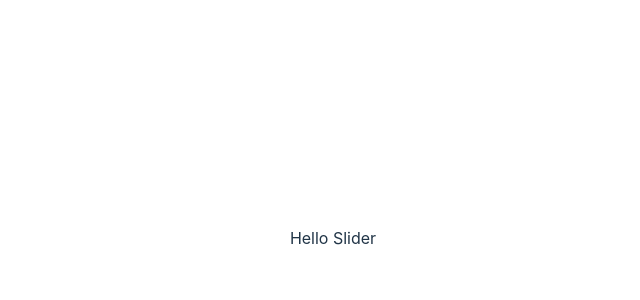
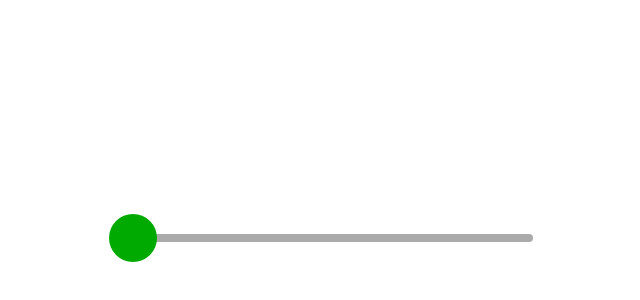
Before and after one commit to jerstucki/lets-make-a-slider, a React (Vite) app: page / in a window 1280 px wide. Shown: the part 162-462 px from the top of the page, without its empty margins (307-947 px from the left). Built offline with nearby package versions, Linux system fonts and the light colour scheme.

Commit message:
basic styles

```diff
--- a/src/Slider.css
+++ b/src/Slider.css
@@ -0,0 +1,34 @@
+:root {
+  --color-gray100: #aaa;
+  --color-gray200: #555;
+  --color-primary: #0a0;
+}
+
+.Slider {
+  position: relative;
+}
+
+.SliderTrack {
+  background: var(--color-gray100);
+  width: 100%;
+  height: 0.5rem;
+  border-radius: 100vw;
+}
+
+.SliderTrackFill {
+  background: var(--color-primary);
+  height: 100%;
+  width: 0;
+}
+
+.SliderThumb {
+  background: var(--color-primary);
+  width: 3rem;
+  height: 3rem;
+  margin-top: -1.5rem;
+  margin-left: -1.5rem;
+  top: 50%;
+  left: 0;
+  border-radius: 100vw;
+  position: absolute;
+}
--- a/src/Slider.tsx
+++ b/src/Slider.tsx
@@ -1,5 +1,12 @@
 import "./Slider.css";
 
 export function Slider() {
-  return <div className="Slider">Hello Slider</div>;
+  return (
+    <div className="Slider" style={{ width: 400 }}>
+      <div className="SliderTrack">
+        <div className="SliderTrackFill"></div>
+      </div>
+      <div className="SliderThumb"></div>
+    </div>
+  );
 }
```
